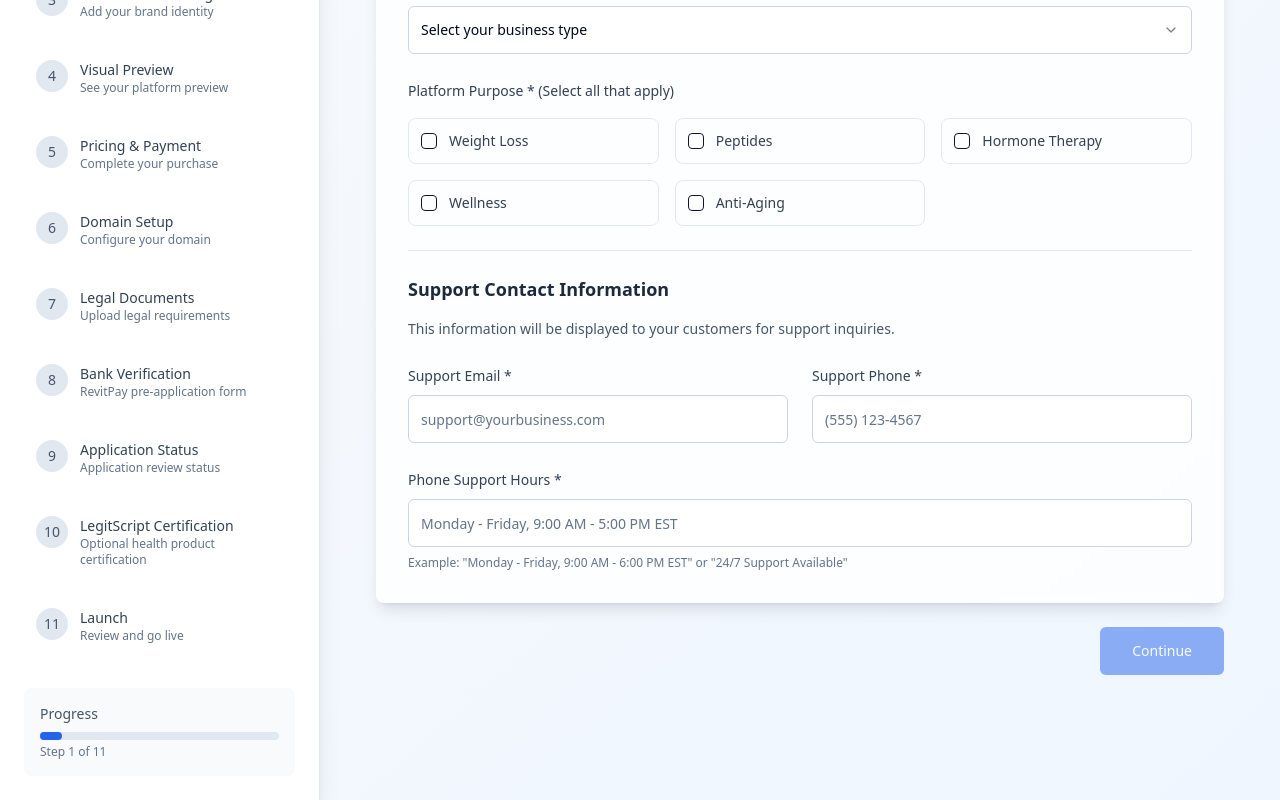
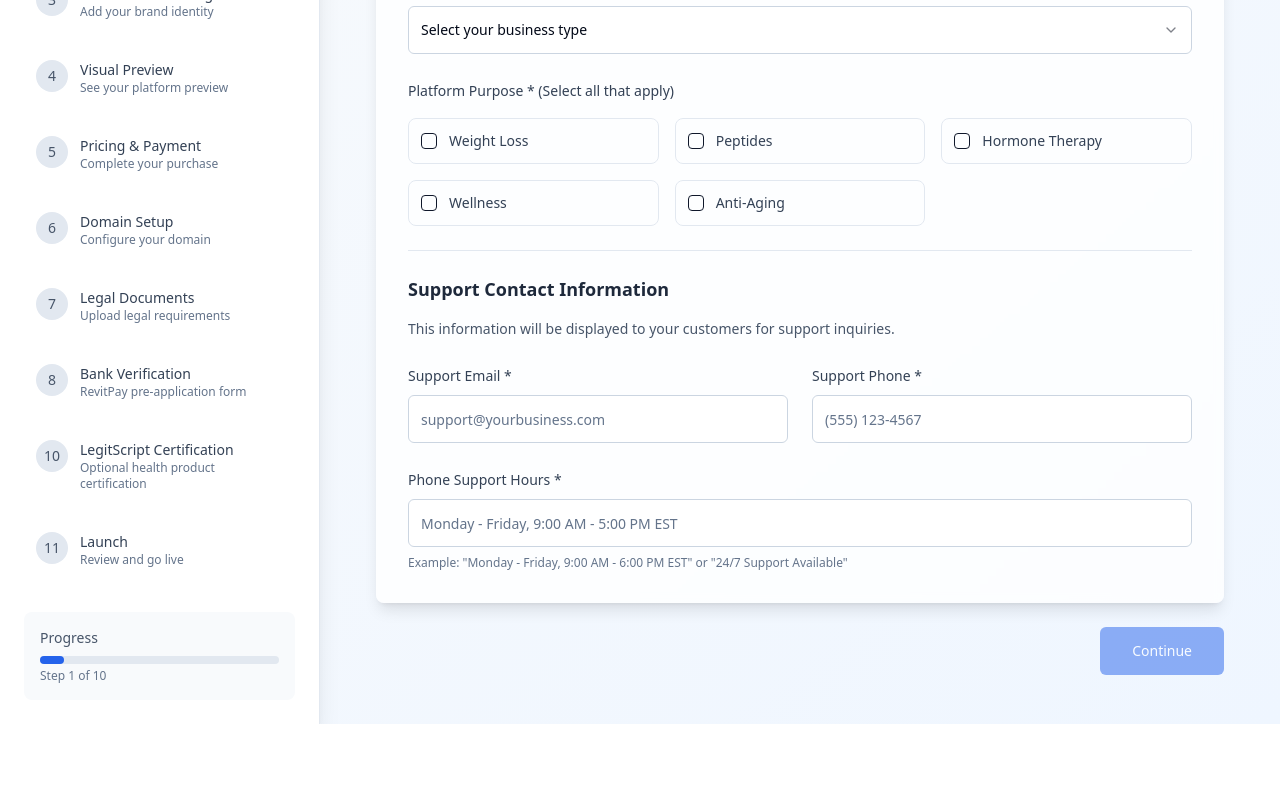
Before and after one commit to antareep1590/platform-genesis-builder, a React (Vite) app: page / in a window 1280 px wide. Shown: the part 326-1126 px from the top of the page. After the commit the page ends 1050 px from the top, so only its background shows below. Built offline with nearby package versions, Linux system fonts and the light colour scheme.

Commit message:
Hide Application Status Step
Do not show the Application Status Step in the left side panel. It will only appear after the "Submit Application" button is clicked.

```diff
--- a/src/components/onboarding/OnboardingWizard.tsx
+++ b/src/components/onboarding/OnboardingWizard.tsx
@@ -17,7 +17,7 @@ import { BankVerificationStep } from './steps/BankVerificationStep';
 import { ApplicationStatusStep } from './steps/ApplicationStatusStep';
 import { OnboardingData } from './types';
 
-const steps = [
+const allSteps = [
   { id: 1, title: 'Business Info', description: 'Tell us about your business' },
   { id: 2, title: 'Choose Template', description: 'Select your design theme' },
   { id: 3, title: 'Customize Branding', description: 'Add your brand identity' },
@@ -30,6 +30,9 @@ const steps = [
   { id: 10, title: 'LegitScript Certification', description: 'Optional health product certification' },
   { id: 11, title: 'Launch', description: 'Review and go live' }
 ];
+
+// Filter out Application Status step from sidebar display
+const steps = allSteps.filter(step => step.id !== 9);
 
 export const OnboardingWizard = () => {
   const [currentStep, setCurrentStep] = useState(1);
@@ -158,7 +161,7 @@ export const OnboardingWizard = () => {
     if (currentStep === 9 && onboardingData.applicationStatus.status === 'approved' && !onboardingData.bankVerification.wantsLegitScript) {
       // Skip LegitScript step if application approved and user doesn't want it
       setCurrentStep(11);
-    } else if (currentStep < steps.length) {
+    } else if (currentStep < allSteps.length) {
       setCurrentStep(currentStep + 1);
     }
   };
@@ -370,11 +373,11 @@ export const OnboardingWizard = () => {
           <div className="w-full bg-slate-200 rounded-full h-2">
             <div
               className="bg-blue-600 h-2 rounded-full transition-all duration-300"
-              style={{ width: `${(currentStep / steps.length) * 100}%` }}
+              style={{ width: `${(Math.min(currentStep, 8) / steps.length) * 100}%` }}
             />
           </div>
           <div className="text-xs text-slate-500 mt-1">
-            Step {currentStep} of {steps.length}
+            {currentStep === 9 ? 'Application Status' : `Step ${currentStep} of ${steps.length}`}
           </div>
         </div>
       </div>
@@ -384,13 +387,13 @@ export const OnboardingWizard = () => {
         <div className="flex items-center justify-between mb-2">
           <h1 className="text-lg font-semibold text-slate-800">Platform Setup</h1>
           <span className="text-sm text-slate-600">
-            {currentStep}/{steps.length}
+            {currentStep === 9 ? 'Application Status' : `${currentStep}/${steps.length}`}
           </span>
         </div>
         <div className="w-full bg-slate-200 rounded-full h-2">
           <div
             className="bg-blue-600 h-2 rounded-full transition-all duration-300"
-            style={{ width: `${(currentStep / steps.length) * 100}%` }}
+            style={{ width: `${(Math.min(currentStep, 8) / steps.length) * 100}%` }}
           />
         </div>
       </div>
```
